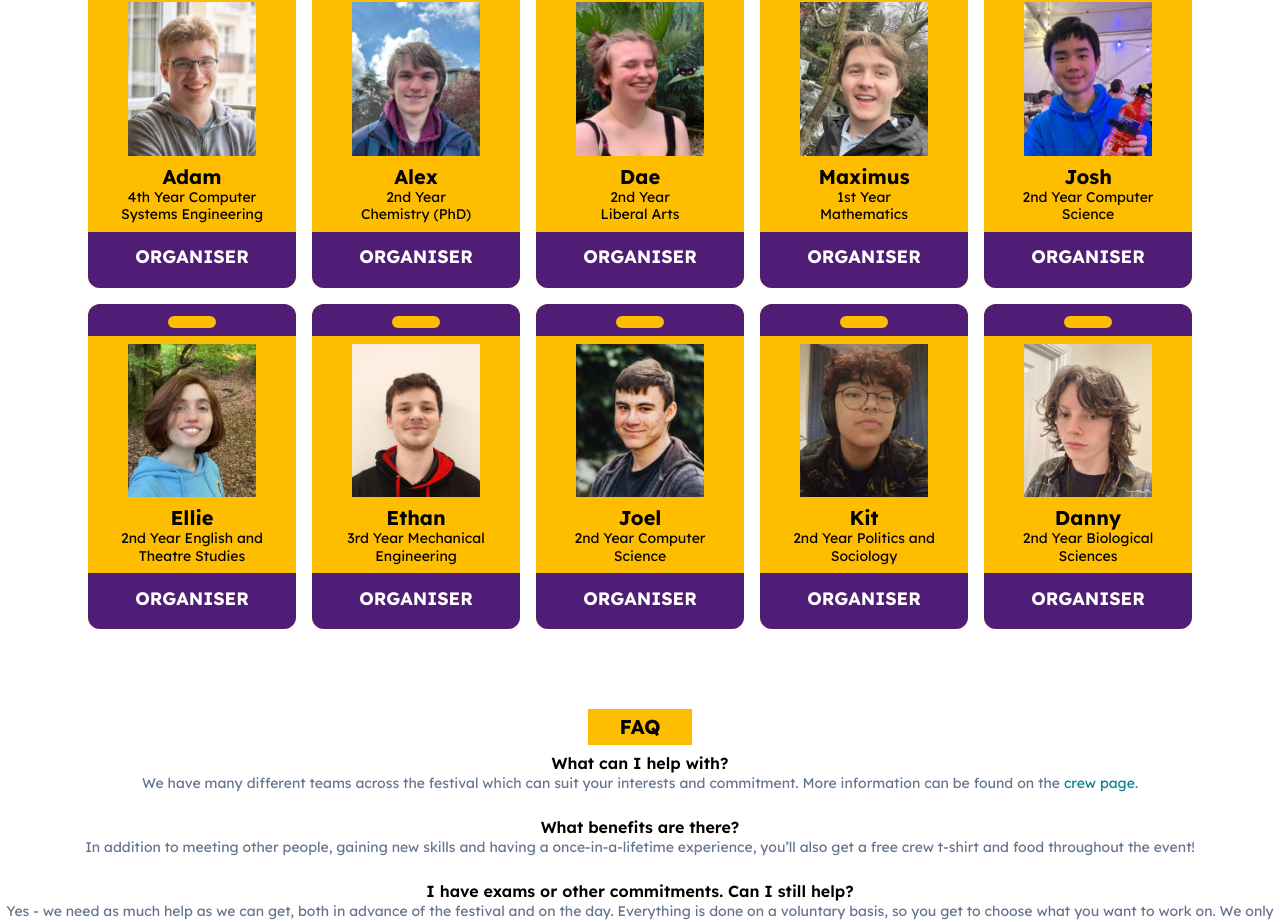
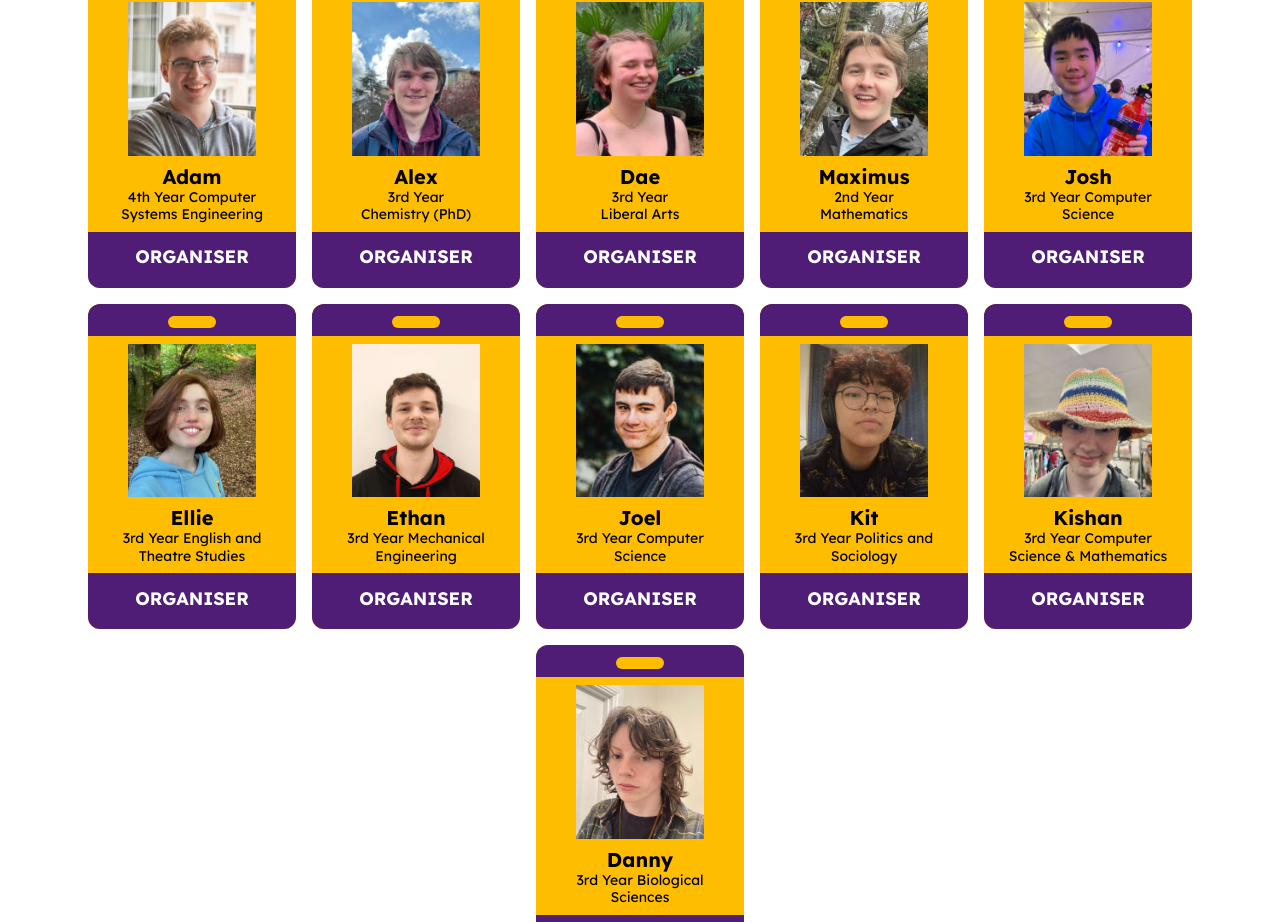
Before and after one commit to WarwickStudentArtsFestival/wsaf25-website, a Next.js app: page /crew in a window 1280 px wide. Shown: the part 1394-2316 px from the top of the page. Built offline with nearby package versions, Linux system fonts and the light colour scheme.

Commit message:
update organisers

```diff
--- a/src/app/crew/organisers.ts
+++ b/src/app/crew/organisers.ts
@@ -7,6 +7,7 @@ import ElliePhoto from '@/assets/people/ellie.jpg';
 import EthanPhoto from '@/assets/people/ethan.jpg';
 import KitPhoto from '@/assets/people/kit.jpg';
 import { IdCardProps } from '@/app/components/id-card';
+import KishanPhoto from '@/assets/people/kishan.jpg';
 import DannyPhoto from '@/assets/people/danny.jpg';
 import JoelPhoto from '@/assets/people/joel.jpg';
 
@@ -20,31 +21,31 @@ const organisers: IdCardProps[] = [
   {
     name: 'Alex',
     role: 'WSAF Lead (Operations)',
-    description: '2nd Year\nChemistry (PhD)',
+    description: '3rd Year\nChemistry (PhD)',
     image: AlexPhoto,
   },
   {
     name: 'Dae',
     role: 'WSAF Lead (Communications)',
-    description: '2nd Year\nLiberal Arts',
+    description: '3rd Year\nLiberal Arts',
     image: DaePhoto,
   },
   {
     name: 'Maximus',
     role: 'WSAF Lead (Finance & Data)',
-    description: '1st Year\nMathematics',
+    description: '2nd Year\nMathematics',
     image: MaximusPhoto,
   },
   {
     name: 'Josh',
     role: 'Head of\nDigital',
-    description: '2nd Year Computer Science',
+    description: '3rd Year Computer Science',
     image: JoshPhoto,
   },
   {
     name: 'Ellie',
     role: 'Head of Marketing',
-    description: '2nd Year English and Theatre Studies',
+    description: '3rd Year English and Theatre Studies',
     image: ElliePhoto,
   },
   {
@@ -56,19 +57,25 @@ const organisers: IdCardProps[] = [
   {
     name: 'Joel',
     role: 'Head of Streaming',
-    description: '2nd Year Computer Science',
+    description: '3rd Year Computer Science',
     image: JoelPhoto,
   },
   {
     name: 'Kit',
     role: 'Communications',
-    description: '2nd Year Politics and Sociology',
+    description: '3rd Year Politics and Sociology',
     image: KitPhoto,
+  },
+  {
+    name: 'Kishan',
+    role: 'Tech',
+    description: '3rd Year Computer Science & Mathematics',
+    image: KishanPhoto,
   },
   {
     name: 'Danny',
     role: 'Sustainability Coordinator',
-    description: '2nd Year Biological Sciences',
+    description: '3rd Year Biological Sciences',
     image: DannyPhoto,
   },
 ];
```
